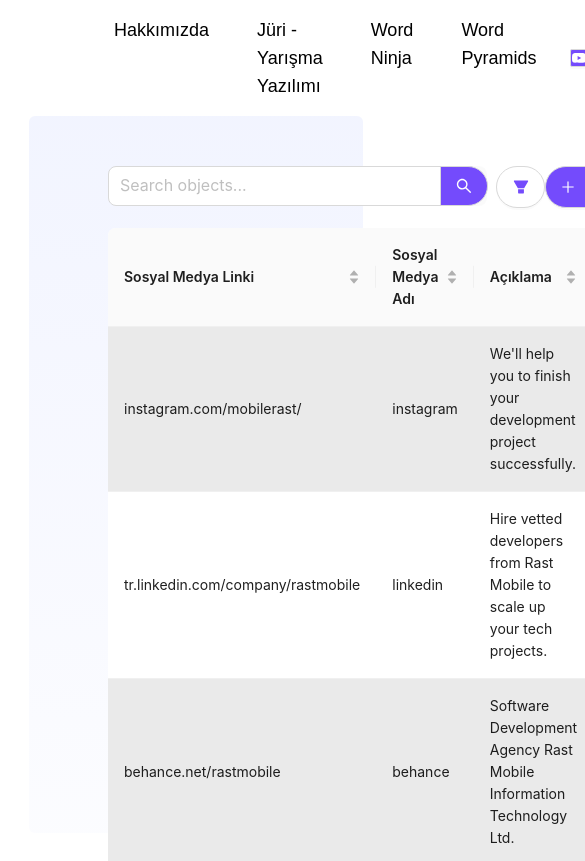
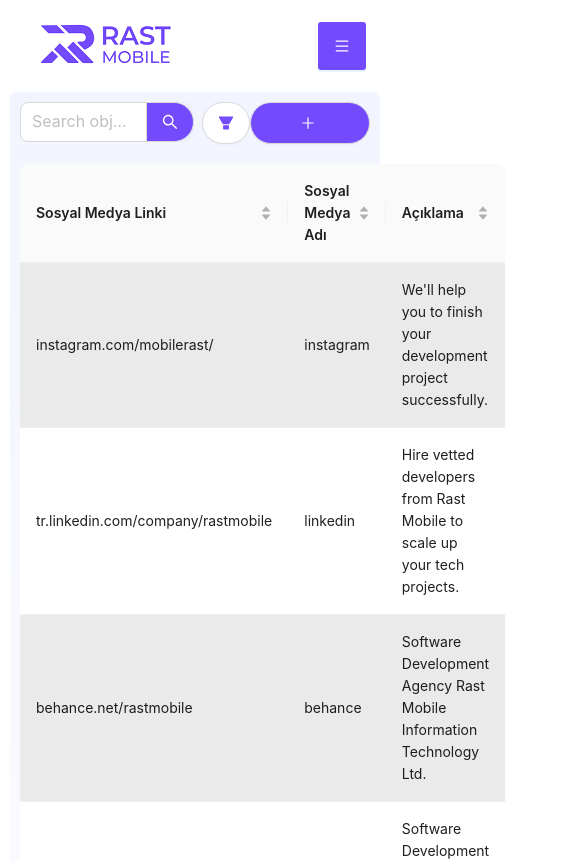
Before and after one commit to mstfay/frontend-task, a React (Create React App) app: page / in a window 390 px wide. Shown: the top 861 px of the page, 585 px wide, since content can reach past the window. Built offline with nearby package versions, Linux system fonts and the light colour scheme.

Commit message:
Fixed some responsive problems

```diff
--- a/package.json
+++ b/package.json
@@ -11,6 +11,7 @@
     "postcss": "^8.4.24",
     "react": "^18.2.0",
     "react-dom": "^18.2.0",
+    "react-responsive": "^9.0.2",
     "react-router-dom": "^6.12.1",
     "react-scripts": "5.0.1",
     "web-vitals": "^2.1.4"
--- a/src/components/Accounts/Accounts.jsx
+++ b/src/components/Accounts/Accounts.jsx
@@ -68,7 +68,7 @@
 
   return (
     <div className="table-container">
-      <div className="flex justify-between items-center mb-5">
+      <div className="flex justify-between items-center mb-5 ">
         <div className="flex">
           <Search
             placeholder="Search objects..."
@@ -94,11 +94,11 @@
           </Button>
         </div>
         <Button
-          className="add-account-button"
+          className="add-account-button flex justify-center"
           onClick={() => setIsAddModalOpen(true)}
         >
           <PlusOutlined className="custom-icon" />
-          <span>Yeni Hesap Ekle</span>
+          <p className="hidden sm:flex">Yeni Hesap Ekle</p>
         </Button>
         <AddAccount
           isAddModalOpen={isAddModalOpen}
@@ -106,7 +106,14 @@
           onAccountAdded={onAccountAdded} // Bu satırı ekleyin
         />
       </div>
-      <Table columns={columns} dataSource={data} onChange={onChange} rowClassName={(record, index) => (index % 2 === 0 ? "even-row" : "odd-row")}/>
+      <Table
+        columns={columns}
+        dataSource={data}
+        onChange={onChange}
+        rowClassName={(record, index) =>
+          index % 2 === 0 ? "even-row" : "odd-row"
+        }
+      />
     </div>
   );
 };
--- a/src/components/Accounts/style.css
+++ b/src/components/Accounts/style.css
@@ -1,3 +1,4 @@
+@media (min-width: 767px) {
   .table-container {
     margin: 0px 27px 31px 29px;
     background: linear-gradient(
@@ -13,6 +14,20 @@
   .custom-search {
     width: 380px;
     height: 42px;
+  }
+}
+
+@media (max-width: 767px) {
+  .table-container {
+    margin: 0px 10px 10px 10px;
+    background: linear-gradient(
+      180deg,
+      #eff2ff -30.56%,
+      rgba(232, 236, 255, 0) 135.85%
+    );
+    border-radius: 6px;
+    padding: 10px 10px 0px 10px;
+  }
 }
 
 .filter-button {
@@ -41,7 +56,7 @@
   width: 424px;
   height: 40px;
 
-  border: 1px solid #D9D9D9;
+  border: 1px solid #d9d9d9;
   border-radius: 38px;
 }
 
@@ -78,16 +93,16 @@
 }
 
 .input-text {
-  font-family: 'Poppins';
+  font-family: "Poppins";
   font-style: normal;
   font-weight: 500;
   font-size: 13px;
   line-height: 20px;
 
-  color: #06163A;
+  color: #06163a;
 }
 
-.modal-buttons{
+.modal-buttons {
   width: 82.76px;
   height: 37.02px;
   background-color: #ffffff;
@@ -99,7 +114,7 @@
 }
 
 .even-row {
-  background-color: #EAEAEA
+  background-color: #eaeaea;
 }
 
 .odd-row {
--- a/src/components/Header/Header.jsx
+++ b/src/components/Header/Header.jsx
@@ -1,25 +1,37 @@
-import React from "react";
+import React, { useState } from "react";
 import { Link } from "react-router-dom";
-import { Button } from "antd";
+import { Button, Drawer } from "antd";
 import {
   YoutubeFilled,
   InstagramFilled,
   BehanceOutlined,
   LinkedinFilled,
+  MenuOutlined,
+  CloseOutlined,
 } from "@ant-design/icons";
 import "./style.css";
 
 const Header = () => {
+  const [visible, setVisible] = useState(false);
+
+  const showDrawer = () => {
+    setVisible(true);
+  };
+
+  const onClose = () => {
+    setVisible(false);
+  };
+
   return (
-    <div className="header-container">
-      <div className="py-4 px-10 flex justify-between items-center">
-        <div>
+    <div className="md:px-12 xs: px-6">
+      <div className="py-4 lg:px-10 flex justify-between items-center">
+        <div className="logo-container">
           <Link to="/">
             <img src="/images/rast-mobile-logo.PNG" alt="logo" />
           </Link>
         </div>
-        <div className="flex-grow text-lg flex justify-center">
-          <ul className="flex justify-center">
+        <div className="flex-grow md:text-sm lg:text-lg flex justify-center">
+          <ul className="flex justify-center nav-links">
             <li className="mx-6">
               <Link to="/" className="hover-underline">
                 Hakkımızda
@@ -42,8 +54,8 @@
             </li>
           </ul>
         </div>
-        <div>
-          <div className="flex social-buttons">
+        <div className="flex">
+          <div className="md:flex social-buttons xs:hidden">
             <Button>
               <YoutubeFilled />
             </Button>
@@ -57,6 +69,49 @@
               <LinkedinFilled />
             </Button>
           </div>
+          <div className="menu-icon md:hidden canvas-menu">
+            <Button type="primary" onClick={showDrawer}>
+              <MenuOutlined />
+            </Button>
+            <Drawer
+              placement="left"
+              closable={false}
+              onClose={onClose}
+              visible={visible}
+              width={350}
+            >
+              <div className="flex justify-between mb-3">
+                <Link to="/" className="pl-0">
+                  <img src="/images/rast-mobile-logo.PNG" alt="logo" />
+                </Link>
+                <Button className="mt-2 border-0" onClick={onClose}>
+                  <CloseOutlined className="flex justify-center align-middle"/>
+                </Button>
+              </div>
+              <ul className="text-drawer">
+                <li>
+                  <Link to="/">
+                    Hakkımızda
+                  </Link>
+                </li>
+                <li>
+                  <Link to="/">
+                    Jüri - Yarışma Yazılımı
+                  </Link>
+                </li>
+                <li>
+                  <Link to="/" className="flex justify-center align-middle">
+                    Word Ninja
+                  </Link>
+                </li>
+                <li>
+                  <Link to="/">
+                    Word Pyramids
+                  </Link>
+                </li>
+              </ul>
+            </Drawer>
+          </div>
         </div>
       </div>
     </div>
--- a/src/components/Header/style.css
+++ b/src/components/Header/style.css
@@ -1,6 +1,26 @@
-.header-container {
-  margin: 0 auto;
-  padding: 0 50px;
+@media (max-width: 768px) {
+  .nav-links {
+    display: none;
+  }
+
+  .social-buttons {
+    display: none;
+  }
+
+  .menu-icon {
+    display: flex;
+    align-items: center !important;
+    justify-content: center !important;
+    color: #744bfc;
+    margin: 0px;
+    padding: 0px;
+    font-size: 30px;
+  }
+}
+
+.logo-container {
+  min-width: 165px; /* Logo genişliğini istediğiniz sabit değeri buraya girin */
+  min-height: 60px; /* Yüksekliği otomatik olarak ayarlamak için */
 }
 
 .header-container .hover-underline::after {
@@ -31,3 +51,34 @@
   color: white;
   font-size: 14px;
 }
+
+.canvas-menu > button {
+  display: flex;
+  justify-content: center;
+  align-items: center;
+  width: 48px;
+  height: 48px;
+  background: #744bfc;
+  color: white;
+  border-radius: 3px;
+}
+
+.text-drawer {
+  font-weight: 500;
+  line-height: 20px;
+}
+
+.text-drawer > li {
+  font-family: "Poppins";
+  font-style: normal;
+  font-size: 14px;
+  display: flex;
+  height: 60px;
+  align-items: center;
+  margin-left: 15px;
+  border-top: 1px solid #000000; /* Border üstünü çizer */
+}
+
+.text-drawer > li:last-child {
+  border-bottom: 1px solid #000000; /* Border üstünü çizer */
+}
```
Also changed, not shown: 1 other file (tests, documents, lock files or other folders). Lines whose indentation alone changed are shown as unchanged.
